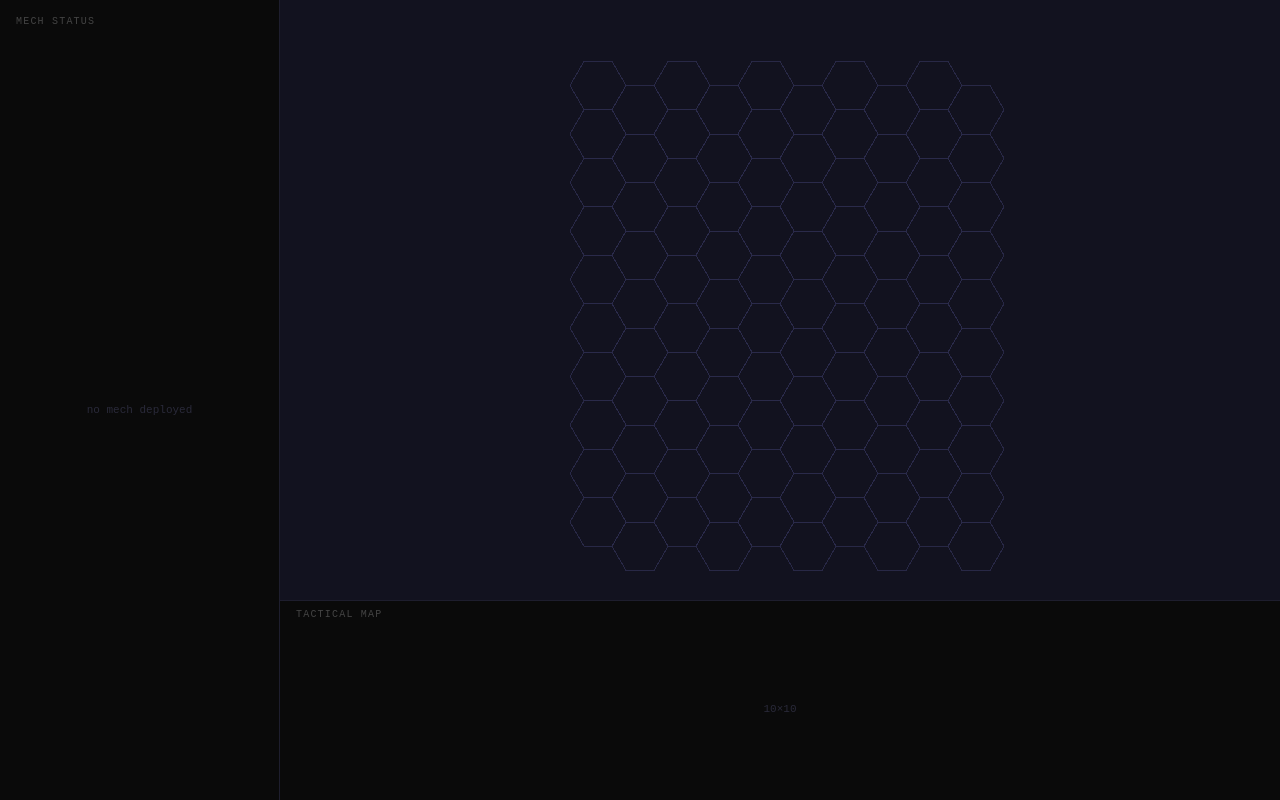
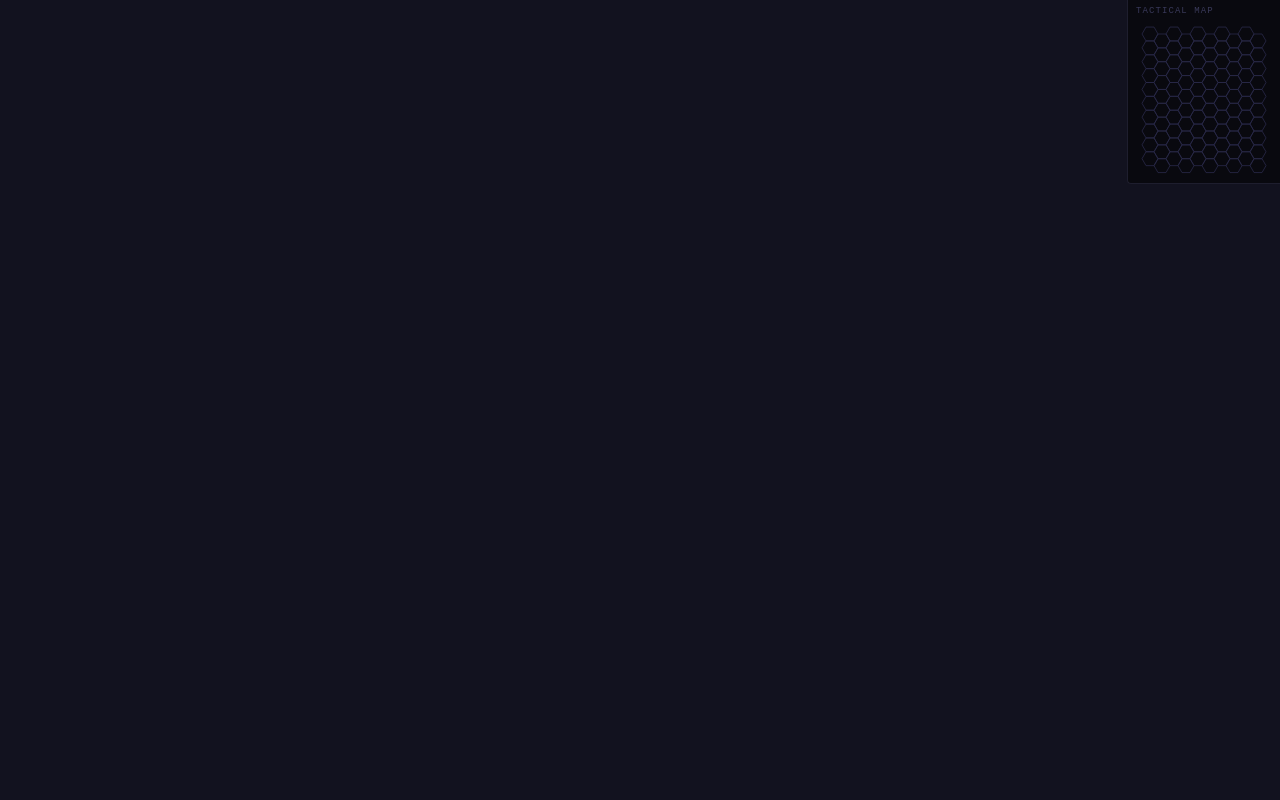
Before and after one commit to xpcoffee/tactical-lattice, a React (Vite) app in the folder src/renderer/: page / in a window 1280 px wide. Built offline with nearby package versions, Linux system fonts and the light colour scheme.

Commit message:
fix: redesign layout — full-screen battlefield with floating mech/minimap overlays

```diff
--- a/src/renderer/src/App.css
+++ b/src/renderer/src/App.css
@@ -1,42 +1,56 @@
 /*
-  Three-panel layout:
-  ┌─────────────────┬───────────────────────────────┐
-  │                 │                               │
-  │   MECH STATUS   │       BATTLEFIELD VIEW        │
-  │   (full height) │                               │
-  │                 ├───────────────────────────────┤
-  │                 │     MINIMAP  (10×10 hex)      │
-  └─────────────────┴───────────────────────────────┘
+  Full-screen battlefield with floating overlays:
+
+  ┌─────────────────────────────────────────────────┬──────────────┐
+  │                                                 │   MINIMAP    │
+  │                                                 │  (top-right) │
+  │              BATTLEFIELD (full screen)          │              │
+  │                                                 └──────────────┘
+  │         ┌───────────────┐
+  │         │  MECH STATUS  │
+  │         │  20vw × 30vh  │
+  └─────────┴───────────────┴────────────────────────────────────────┘
+             centered at 1/3 screen width
 */
 
 .app-layout {
-  display: grid;
-  grid-template-columns: 280px 1fr;
-  grid-template-rows: 1fr 200px;
+  position: relative;
   width: 100vw;
   height: 100vh;
+  overflow: hidden;
   background: #0a0a0a;
   color: #e0e0e0;
   font-family: monospace;
 }
 
+/* Phaser canvas fills the entire window */
+.panel-battlefield {
+  position: absolute;
+  inset: 0;
+}
+
+/* Mech status: 20% wide, 30% tall, bottom edge flush, centered at 1/3 screen width */
 .panel-mech-status {
-  grid-column: 1;
-  grid-row: 1 / 3;
-  border-right: 1px solid #1e1e2e;
+  position: absolute;
+  width: 20vw;
+  height: 30vh;
+  bottom: 0;
+  left: calc(33.333vw - 10vw);
+  background: rgba(8, 8, 14, 0.88);
+  border: 1px solid #1e1e2e;
+  border-bottom: none;
+  border-radius: 4px 4px 0 0;
   overflow: hidden;
 }
 
-.panel-battlefield {
-  grid-column: 2;
-  grid-row: 1;
-  position: relative;
+/* Minimap: top-right corner */
+.panel-minimap {
+  position: absolute;
+  top: 0;
+  right: 0;
+  background: rgba(8, 8, 14, 0.88);
+  border-left: 1px solid #1e1e2e;
+  border-bottom: 1px solid #1e1e2e;
+  border-radius: 0 0 0 4px;
   overflow: hidden;
 }
-
-.panel-minimap {
-  grid-column: 2;
-  grid-row: 2;
-  border-top: 1px solid #1e1e2e;
-  overflow: hidden;
-}
--- a/src/renderer/src/phaser/scenes/Combat.ts
+++ b/src/renderer/src/phaser/scenes/Combat.ts
@@ -1,9 +1,5 @@
 import Phaser from 'phaser'
 import { EventBus } from '../EventBus'
-
-const HEX_SIZE = 28
-const GRID_COLS = 10
-const GRID_ROWS = 10
 
 export class Combat extends Phaser.Scene {
   constructor() {
@@ -11,37 +7,21 @@ export class Combat extends Phaser.Scene {
   }
 
   create(): void {
-    this.drawHexGrid()
+    // Battlefield view — full screen canvas.
+    // Placeholder: subtle grid background until sprites are in place.
+    this.drawBackground()
     EventBus.emit('scene-ready', this)
   }
 
-  private drawHexGrid(): void {
-    const graphics = this.add.graphics()
-    graphics.lineStyle(1, 0x2a2a4a, 0.9)
-
-    const gridW = HEX_SIZE * 1.5 * GRID_COLS
-    const gridH = HEX_SIZE * Math.sqrt(3) * GRID_ROWS
-    const offsetX = (this.scale.width - gridW) / 2 + HEX_SIZE
-    const offsetY = (this.scale.height - gridH) / 2 + HEX_SIZE
-
-    for (let col = 0; col < GRID_COLS; col++) {
-      for (let row = 0; row < GRID_ROWS; row++) {
-        const x = offsetX + HEX_SIZE * 1.5 * col
-        const y = offsetY + HEX_SIZE * Math.sqrt(3) * (row + (col % 2) * 0.5)
-        this.strokeHex(graphics, x, y, HEX_SIZE)
-      }
+  private drawBackground(): void {
+    const g = this.add.graphics()
+    g.lineStyle(1, 0x12121f, 1)
+    const step = 48
+    for (let x = 0; x < this.scale.width; x += step) {
+      g.lineBetween(x, 0, x, this.scale.height)
+    }
+    for (let y = 0; y < this.scale.height; y += step) {
+      g.lineBetween(0, y, this.scale.width, y)
     }
   }
-
-  private strokeHex(g: Phaser.GameObjects.Graphics, cx: number, cy: number, size: number): void {
-    const pts = Array.from({ length: 6 }, (_, i) => {
-      const angle = (Math.PI / 3) * i
-      return { x: cx + size * Math.cos(angle), y: cy + size * Math.sin(angle) }
-    })
-    g.beginPath()
-    g.moveTo(pts[0].x, pts[0].y)
-    pts.slice(1).forEach(p => g.lineTo(p.x, p.y))
-    g.closePath()
-    g.strokePath()
-  }
 }
--- a/src/renderer/src/ui/Minimap.tsx
+++ b/src/renderer/src/ui/Minimap.tsx
@@ -1,15 +1,53 @@
-// Minimap panel (top-right of right column).
-// 10×10 hex grid showing positional awareness — unit locations, fog of war.
-// Read-only; actions are taken in the main battlefield view.
+// Minimap: 10×10 hex grid overlay in the top-right corner.
+// Positional awareness only — actions are taken in the main battlefield view.
+
+const COLS = 10
+const ROWS = 10
+const HEX_SIZE = 8
+const PAD = 6
+
+function hexCenter(col: number, row: number): { x: number; y: number } {
+  return {
+    x: PAD + HEX_SIZE + HEX_SIZE * 1.5 * col,
+    y: PAD + HEX_SIZE + HEX_SIZE * Math.sqrt(3) * (row + (col % 2) * 0.5),
+  }
+}
+
+function hexPath(cx: number, cy: number): string {
+  const pts = Array.from({ length: 6 }, (_, i) => {
+    const angle = (Math.PI / 3) * i
+    return `${cx + HEX_SIZE * Math.cos(angle)},${cy + HEX_SIZE * Math.sin(angle)}`
+  })
+  return `M ${pts[0]} ${pts.slice(1).map(p => `L ${p}`).join(' ')} Z`
+}
+
+const SVG_W = PAD * 2 + HEX_SIZE * (1.5 * COLS + 0.5)
+const SVG_H = PAD * 2 + HEX_SIZE * Math.sqrt(3) * (ROWS + 0.5)
 
 export default function Minimap() {
   return (
-    <div style={{ padding: '8px 16px', height: '100%', display: 'flex', flexDirection: 'column', gap: '6px' }}>
-      <div style={{ fontSize: '10px', color: '#444', letterSpacing: '0.12em' }}>TACTICAL MAP</div>
-      {/* Placeholder — will render 10×10 hex minimap with unit markers */}
-      <div style={{ flex: 1, display: 'flex', alignItems: 'center', justifyContent: 'center', color: '#2a2a3a', fontSize: '11px' }}>
-        10×10
-      </div>
+    <div style={{ padding: '6px 8px', display: 'flex', flexDirection: 'column', gap: '4px' }}>
+      <div style={{ fontSize: '9px', color: '#3a3a5a', letterSpacing: '0.12em' }}>TACTICAL MAP</div>
+      <svg
+        width={SVG_W}
+        height={SVG_H}
+        style={{ display: 'block' }}
+      >
+        {Array.from({ length: COLS }, (_, col) =>
+          Array.from({ length: ROWS }, (_, row) => {
+            const { x, y } = hexCenter(col, row)
+            return (
+              <path
+                key={`${col}-${row}`}
+                d={hexPath(x, y)}
+                fill="none"
+                stroke="#2a2a4a"
+                strokeWidth={0.8}
+              />
+            )
+          })
+        )}
+      </svg>
     </div>
   )
 }
```
